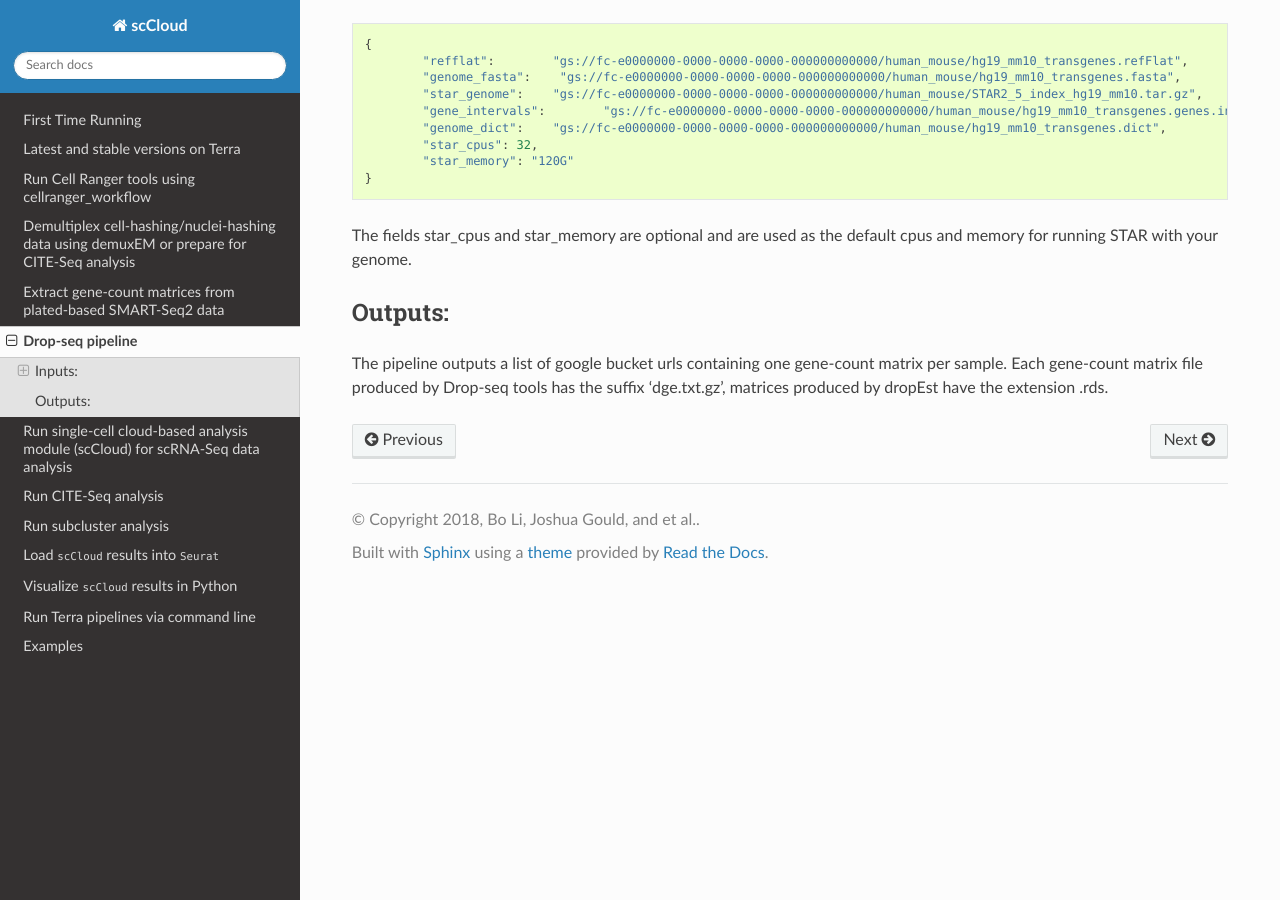
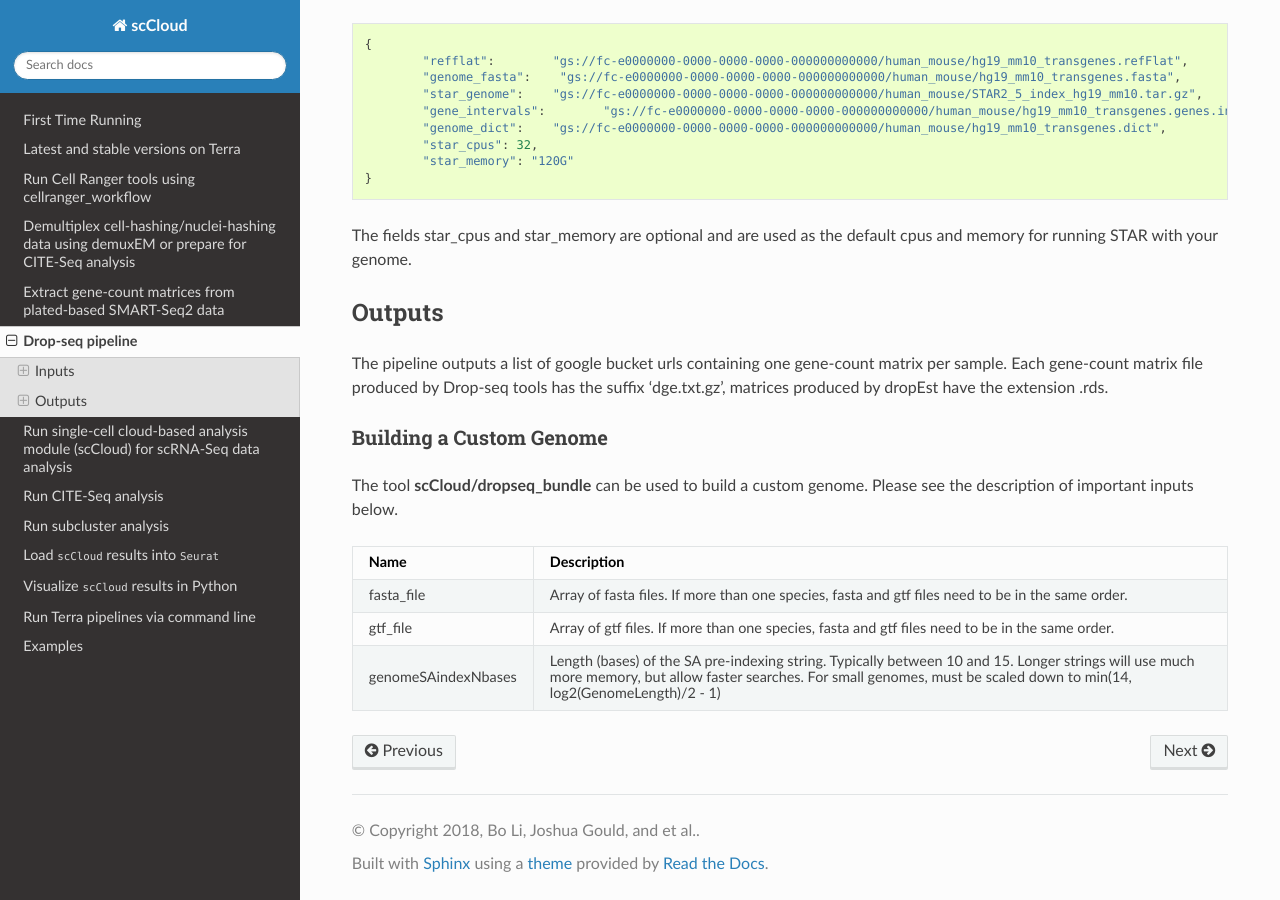
Before and after one commit to lilab-bcb/cumulus, a Sphinx documentation site: the page built from docs/drop_seq.rst, in a window 1280 px wide and 900 px high, scrolled down 3452 px. Built offline with Sphinx 7.4.7 and the Read the Docs theme 2.0.0, drawn with Linux system fonts in a browser that asks for light colours.

Commit message:
Added doc for creating a custom genome

```diff
--- a/docs/drop_seq.rst
+++ b/docs/drop_seq.rst
@@ -88,7 +88,7 @@ Additionally the pipeline provides the option to generate count matrices using
 
 ---------------------------------
 
-Inputs:
+Inputs
 ^^^^^^^
 
 Please see the description of important inputs below.
@@ -145,6 +145,7 @@ Please see the description of important inputs below.
 
 Please note that run_bcl2fastq must be set to true if you're starting from BCL files instead of FASTQs.
 
+
 Custom Genome JSON
 ===================
 
@@ -174,3 +175,24 @@ The pipeline outputs a list of google bucket urls containing one gene-count matr
 .. _gsutil: https://cloud.google.com/storage/docs/gsutil
 .. _adding a tool: https://support.terra.bio/hc/en-us/articles/360025674392-Finding-the-tool-method-you-need-in-the-Methods-Repository
 .. _Terra: https://app.terra.bio/
+
+
+
+Building a Custom Genome
+==========================
+
+The tool **scCloud/dropseq_bundle** can be used to build a custom genome.
+Please see the description of important inputs below.
+
+.. list-table::
+	:widths: 5 30
+	:header-rows: 1
+
+	* - Name
+	  - Description
+	* - fasta_file
+	  - Array of fasta files. If more than one species, fasta and gtf files need to be in the same order.
+	* - gtf_file
+	  - Array of gtf files. If more than one species, fasta and gtf files need to be in the same order.
+	* - genomeSAindexNbases
+	  - Length (bases) of the SA pre-indexing string. Typically between 10 and 15. Longer strings will use much more memory, but allow faster searches. For small genomes, must be scaled down to min(14, log2(GenomeLength)/2 - 1)
```
Also changed, not shown: other parts of docs/drop_seq.rst (+1 -1 lines).
